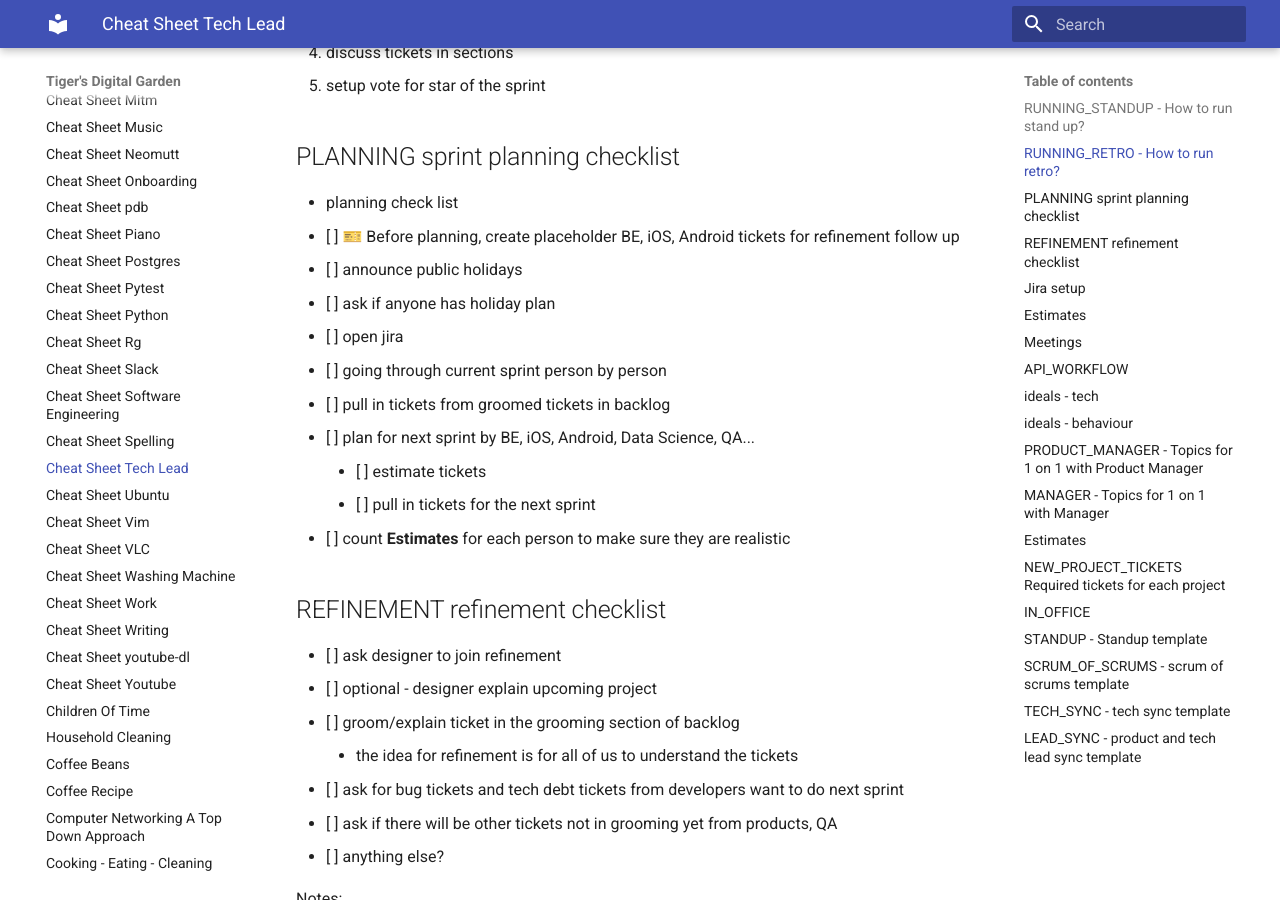
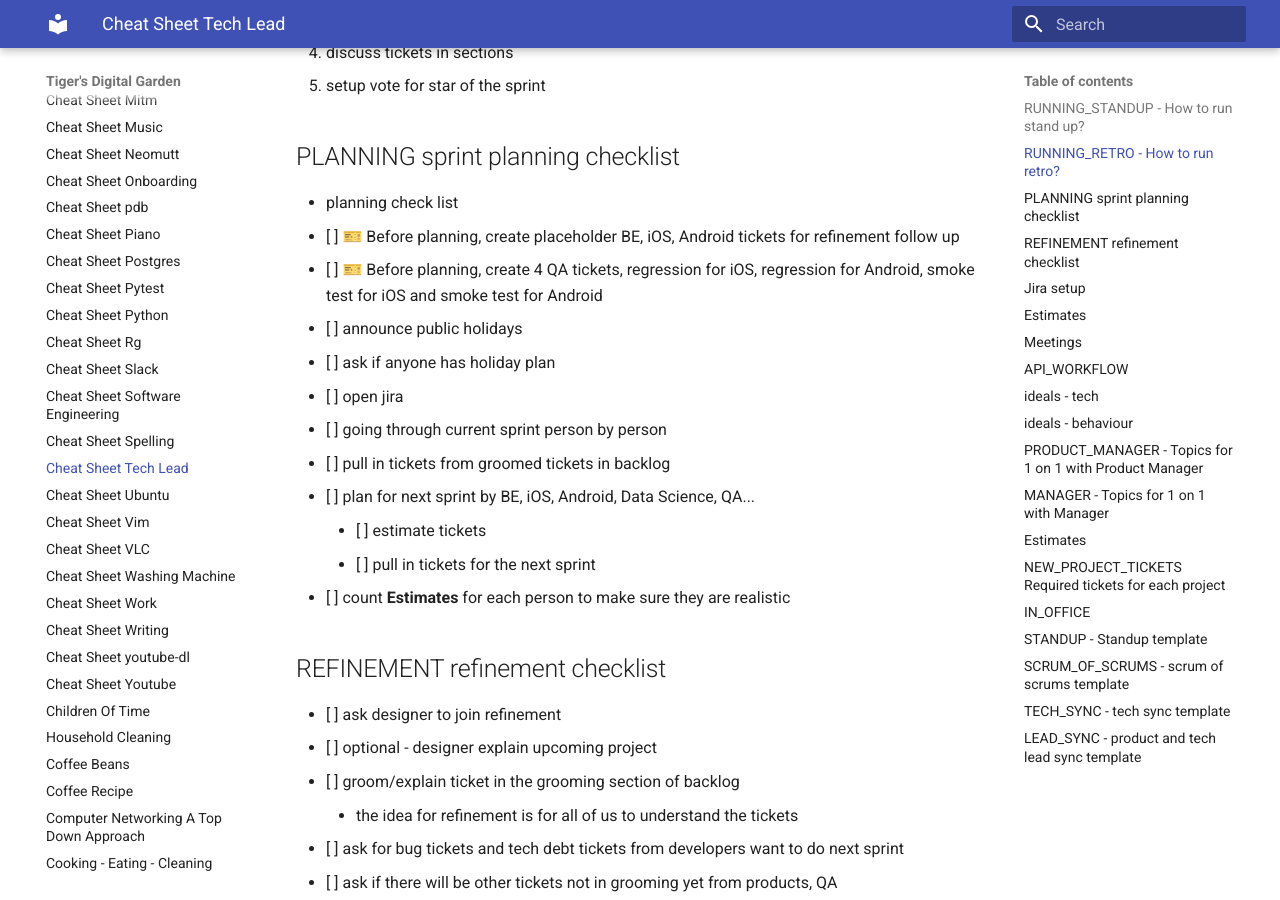
Before and after one commit to ynotstartups/notes, an MkDocs documentation site: the page built from notes/cheat-sheet-tech-lead.md, in a window 1280 px wide and 900 px high, scrolled down 1112 px. Built offline with MkDocs 1.6.1 and Material for MkDocs 9.7.7, drawn with Linux system fonts in a browser that asks for light colours.

Commit message:
update tech lead

```diff
--- a/notes/cheat-sheet-tech-lead.md
+++ b/notes/cheat-sheet-tech-lead.md
@@ -38,6 +38,7 @@ Tech Lead brings value by
 
 - planning check list
 - [ ] 🎫 Before planning, create placeholder BE, iOS, Android tickets for refinement follow up
+- [ ] 🎫 Before planning, create 4 QA tickets, regression for iOS, regression for Android, smoke test for iOS and smoke test for Android
 - [ ] announce public holidays
 - [ ] ask if anyone has holiday plan
 - [ ] open jira
```
